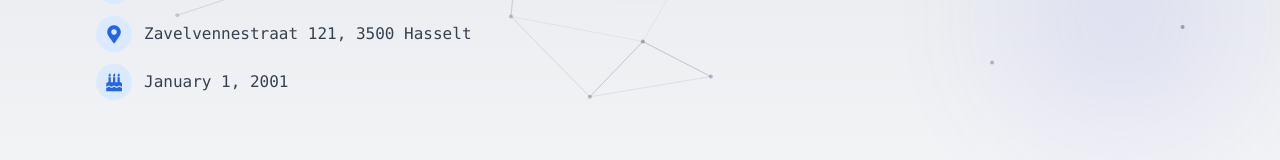
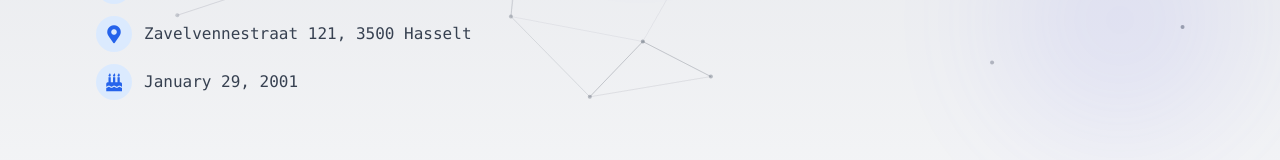
Before and after one commit to kristof-pipeleers/my-cv-app, a React (Create React App) app: page / in a window 1280 px wide. Shown: the part 580-740 px from the top of the page. Built offline with nearby package versions, Linux system fonts and the light colour scheme; the HTML template or start-up script is replaced by a standard one.

Commit message:
small changes

```diff
--- a/src/cvData.ts
+++ b/src/cvData.ts
@@ -9,7 +9,7 @@ export const cvData: CVData = {
   },
   name: "Kristof Pipeleers",
   contact: {
-    birthday: "January 1, 2001",
+    birthday: "January 29, 2001",
     email: "kristof01@live.be",
     phone: "+32 468 12 88 94",
     address: "Zavelvennestraat 121, 3500 Hasselt",
```
Also changed, not shown: public/assets/profile-avatar.png (added), 1 other file (tests, documents, lock files or other folders).
